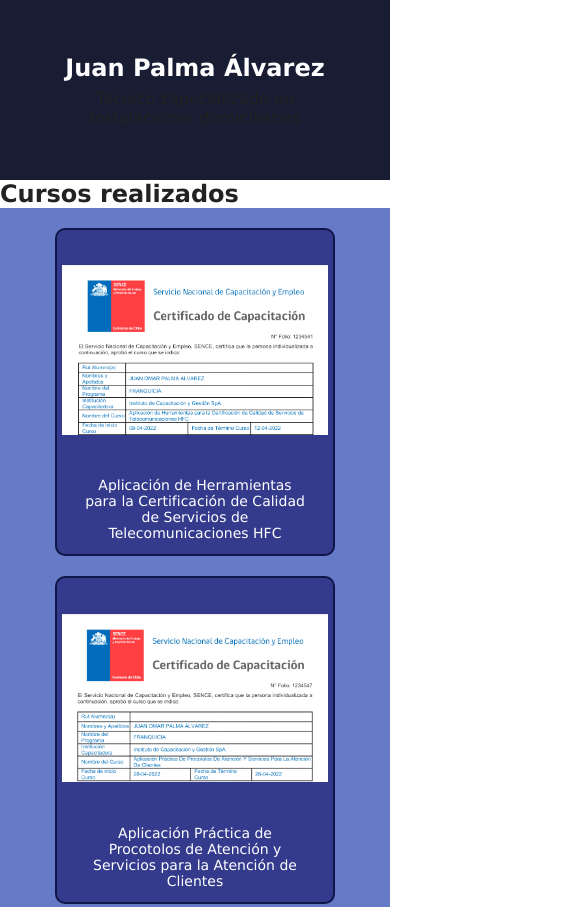
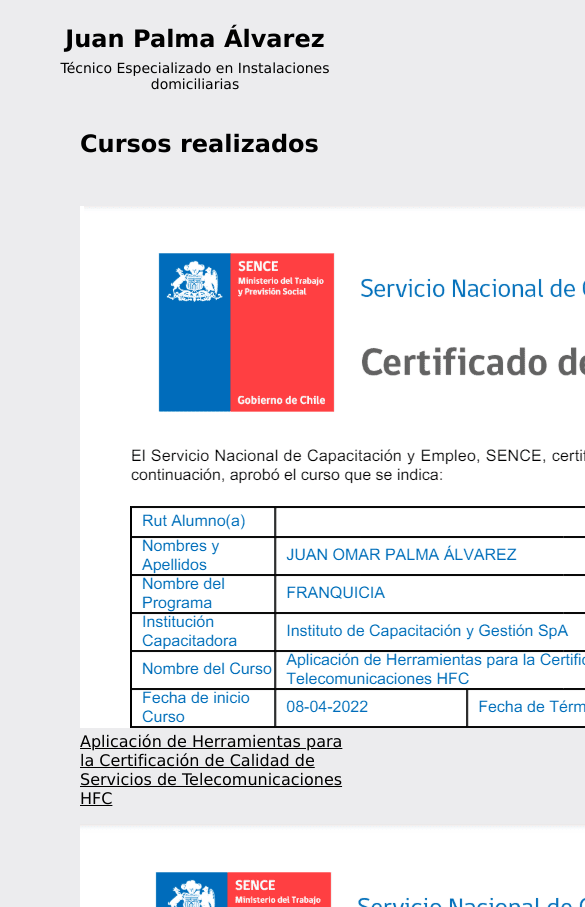
Before and after one commit to jpalma76/cursos-realizados, a plain HTML site: page index.html in a window 390 px wide. Shown: the top 907 px of the page, 585 px wide, since content can reach past the window. Drawn offline with Linux system fonts and the light colour scheme.

Commit message:
refactor styles

```diff
--- a/css/style.css
+++ b/css/style.css
@@ -3,28 +3,19 @@
     padding: 0;
     box-sizing: border-box;
     font-family: Verdana, Geneva, Tahoma, sans-serif;
-  color: #222;
+    color: #000;
+
 }
 
-/*
-  Tamaños de ancho de pantalla
-  --xs: 450px;
-  --sm: 630px;
-  --md: 768px;
-  --lg: 1024px;
-  --xl: 1280px;
-  --full: 1536px;
-*/
-:root {
-  /* Colores */
-  --primary-footer: #181d33;
+body {
+    background-color: rgb(236, 236, 238);
+
 }
 
 /* Header */
 .head-layout {
     width: 100%;
-    min-height: 180px;
-    background-color: #181d33;
+    min-height: 130px;
     display: flex;
     flex-direction: column;
     justify-content: center;
@@ -39,6 +30,7 @@
     align-items: center;
     gap: 10px;
 }
+
 .box-header a {
     width: 90px;
     height: 90px;
@@ -48,8 +40,8 @@
     align-items: center;
     align-content: center;
     text-decoration: none;
-    color: white;
 }
+
 .box-header a #avatar {
     width: 80px;
     height: 80px;
@@ -57,115 +49,76 @@
 }
 
 .title-container {
-    color: white;
     width: 300px;
     text-align: center;
 }
 
 .title-container .title {
-    color: white;
     font-size: 24px;
     font-weight: semibold;
     margin-bottom: 7px;
 }
-.title-container .subtitle {
+
+.title-container .profesion {
     font-size: 14px;
-    color: white;
     margin-bottom: 13px;
+}
+.subtitle {
+    text-align: left;
+    margin-left: 5rem;
 }
 
 /* section certificados */
 .grid-container {
-  width: 100;
+    width: 100%;
     min-height: 100dvh;
     display: grid;
     grid-template-columns: repeat(auto-fill, minmax(270px, 1fr));
-  padding: 30px;
-  gap: 16px;
-  background-color: #667ac8;
+    gap: 1rem;
     min-height: calc(100vh - 310px);
+    padding: 3rem 5rem;
 }
 
-/* tarjeta contenedora */
-.grid-item {
+.card-content {
+    background-color: #76777b;
+    width: 270px;
+    height: 250px;
+    border-radius: 8px;
+    padding: 5px;
     display: flex;
     flex-direction: column;
-  border: 2px solid rgb(15, 22, 72);
-  width: 270px;
-  height: auto;
-  border-radius: 10px;
-  background-color: rgb(52, 59, 141);
+    align-items: center;
+    text-align: center;
     padding: 5px;
 }
 
-.grid-container a {
-  text-decoration: none;
+.card-title {
+    width: 100%;
+    height: 60px;
+    font-size: 12px;
+    margin-bottom: 12px;
+    display: flex;
+    justify-content: center;
+    align-items: center;
+    color: white;
+    padding: 10px;
 }
 
-.card-item {
-  width: 260px;
-  height: auto;
-  margin: auto;
+.image-container {
+    width: 100%;
 }
 
-.img-cert {
-  width: 98.5%;
-  height: 180px;
-  border-radius: 10px 10px 0 0;
-  aspect-ratio: 1/1; /* Mantiene formato panorámico */
-  object-fit: contain;
+.certificado {
+    width: 100% !important;
+    height: 160px;
+    border-radius: 5px 5px 0 0;
+
 }
 
-/* Contenedor del nombre del curso */
-.nombre-curso {
-  width: 100%;
-  min-height: 60px;
-  display: flex;
-  align-items: center;
-  justify-content: center;
-}
-
-.img-name {
-  width: 85%;
-  color: white;
-  text-align: center;
-  font-size: 14px;
-}
-
-@media (max-width: 630px) {
-  .grid-container {
-    padding: 20px;
-    gap: 20px;
-  }
-
-  .grid-container a {
-    padding: 0;
-    margin: 0;
-    justify-content: center;
-  }
-
-  .grid-item {
-    width: 80%;
-    margin: 0 auto;
-  }
-
-  .card-item {
-    width: 100%;
-    margin: 0;
-    padding: 0;
-  }
-
-  .img-cert {
-    width: 100%;
-    height: 230px;
-  }
-
-  .nombre-curso {
-    min-height: 80px;
-  }
-
-  .img-name {
-    font-size: 14px;
+@media (max-width: 601px) {
+    .card-content {
+        width: 100% !important;
+        height: auto;
     }
 }
 
@@ -173,7 +126,6 @@
 .footer-container {
     width: 100%;
     height: 10vh;
-    background-color: var(--primary-footer);
     color: white;
     display: flex;
     align-items: center;
```
Lines whose indentation alone changed are shown as unchanged.
